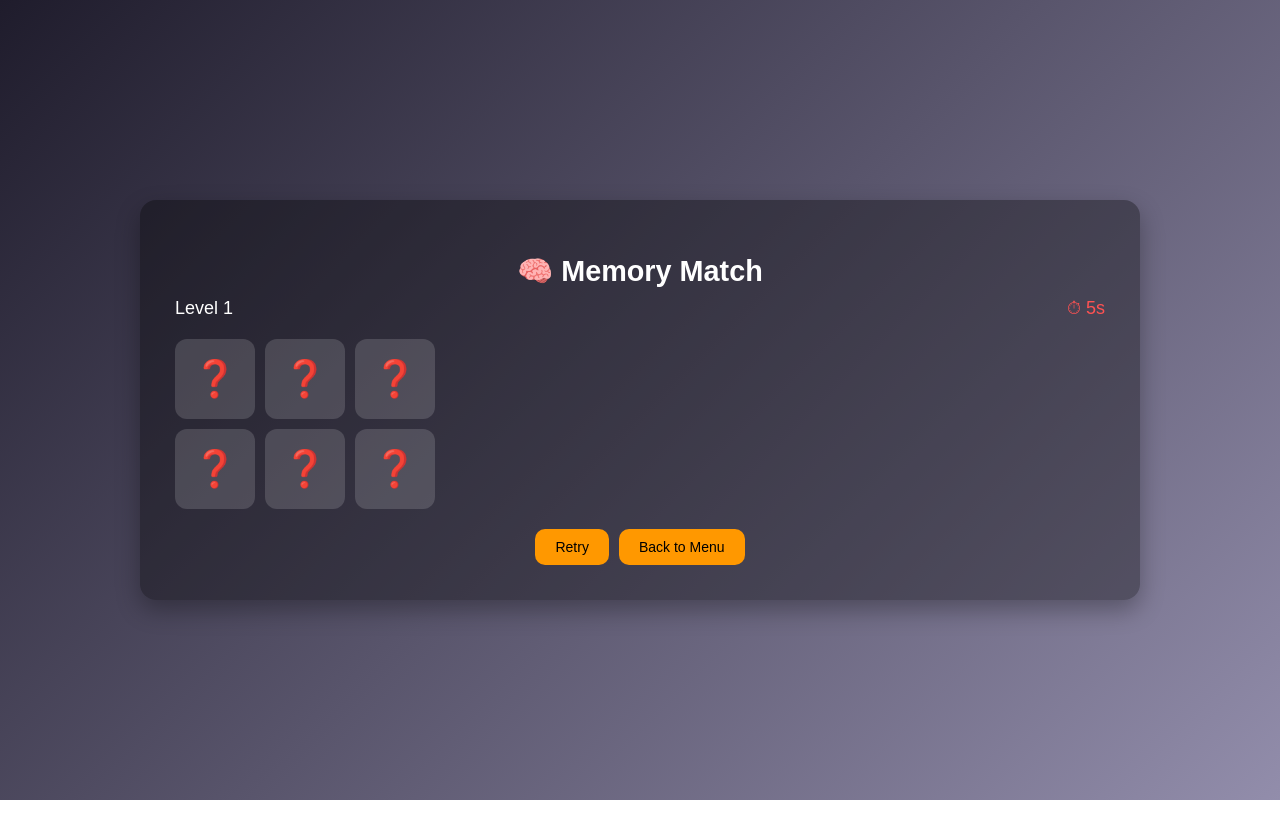
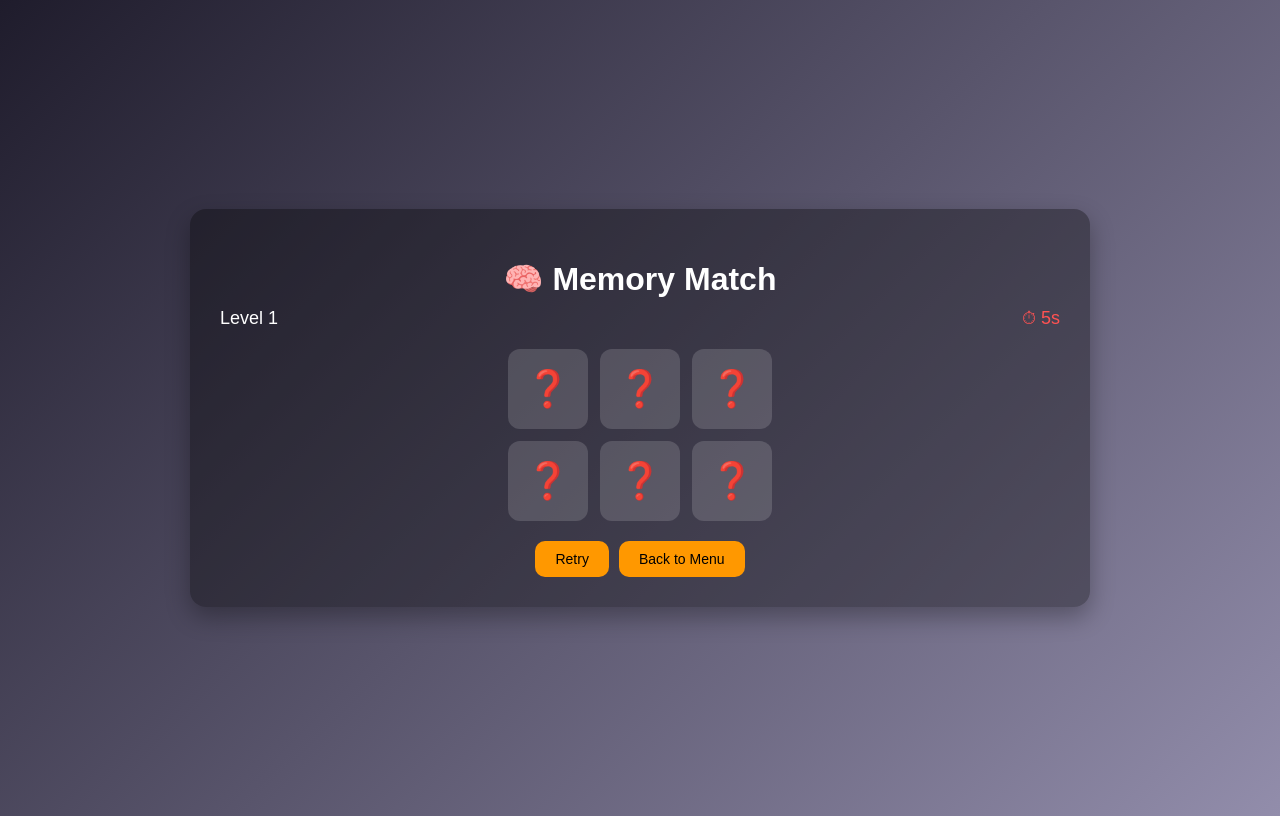
Before and after one commit to 151658ugb/test-game-reponsive-v1, a plain HTML site: page memory-game.html in a window 1280 px wide. Drawn offline with Linux system fonts and the light colour scheme.

Commit message:
Update style.css

```diff
--- a/style.css
+++ b/style.css
@@ -4,55 +4,49 @@
 }
 
 body {
-  margin: 0;
+  padding: 30px;   /* 👈 ต้องมี */
+  display: flex;
+  justify-content: center;
+  align-items: center;
   min-height: 100vh;
+  box-sizing: border-box;
   background: linear-gradient(135deg, #1f1c2c, #928dab);
-  display: flex;
-  align-items: center;
-  justify-content: center;
   color: #fff;
-  padding: 15px; /* กันจอเล็กชนขอบ */
 }
-
-/* ========================
-   CONTAINER
-======================== */
 
 .container {
   background: rgba(0, 0, 0, 0.35);
-  padding: 25px;
+  padding: 40px 60px;
   border-radius: 16px;
   text-align: center;
   box-shadow: 0 10px 25px rgba(0, 0, 0, 0.3);
-  width: 100%;
-  max-width: 600px;
 }
 
 h1 {
   margin-bottom: 10px;
-  font-size: 1.6rem;
 }
 
 p {
   margin-bottom: 25px;
   opacity: 0.9;
-  font-size: 0.95rem;
 }
-
-/* ========================
-   LEVEL BUTTONS
-======================== */
 
 .level-buttons {
   display: flex;
   flex-wrap: wrap;
-  gap: 12px;
+  gap: 15px;
   justify-content: center;
 }
+@media (min-width: 1080px) {
+    .level-buttons {
+        grid-template-columns: repeat(2, 1fr);
+    }
+}
+
 
 button {
-  padding: 12px 20px;
-  font-size: 15px;
+  padding: 14px 28px;
+  font-size: 16px;
   border: none;
   border-radius: 10px;
   cursor: pointer;
@@ -70,54 +64,46 @@ button:active {
   transform: translateY(0);
 }
 
-/* ========================
-   MEMORY GAME
-======================== */
+/* ----- Memory Game Styles ----- */
 
+.menu-container,
 .game-container {
-  text-align: center;
-  width: 100%;
+  width: min(900px, 92%);
+  margin: 40px auto;
+  padding: 30px;
+  box-sizing: border-box;
 }
 
-/* TOP BAR RESPONSIVE */
 
 .top-bar {
   display: flex;
   justify-content: space-between;
-  flex-wrap: wrap;
-  gap: 10px;
   margin-bottom: 10px;
 }
 
 .status,
 .timer {
-  font-size: 16px;
+  font-size: 18px;
 }
-
-/* ========================
-   GRID RESPONSIVE
-======================== */
 
 .grid {
   display: grid;
-  gap: 10px;
+  gap: 12px;
+  justify-content: center;
   margin: 20px auto;
-  width: 100%;
 }
 
-/* การ์ด responsive */
 .card {
-  width: 100%;
-  aspect-ratio: 1 / 1;   /* ทำให้เป็นสี่เหลี่ยมจัตุรัสเสมอ */
+  width: 80px;
+  height: 80px;
   background: rgba(255, 255, 255, 0.15);
   border-radius: 12px;
   display: flex;
   align-items: center;
   justify-content: center;
-  font-size: clamp(20px, 5vw, 36px);
+  font-size: 36px;
   cursor: pointer;
   user-select: none;
-  transition: 0.2s;
 }
 
 .card.flipped,
@@ -125,16 +111,11 @@ button:active {
   background: rgba(255, 255, 255, 0.35);
 }
 
-/* ========================
-   CONTROLS
-======================== */
-
 .controls {
   margin-top: 15px;
   display: flex;
   gap: 10px;
   justify-content: center;
-  flex-wrap: wrap;
 }
 
 .back-btn,
@@ -142,37 +123,3 @@ button:active {
   padding: 10px 20px;
   font-size: 14px;
 }
-
-/* ========================
-   BREAKPOINTS
-======================== */
-
-/* Tablet */
-@media (min-width: 600px) {
-  .container {
-    padding: 35px;
-  }
-
-  h1 {
-    font-size: 1.8rem;
-  }
-
-  .status,
-  .timer {
-    font-size: 18px;
-  }
-}
-
-/* Laptop */
-@media (min-width: 900px) {
-  .container {
-    max-width: 800px;
-  }
-}
-
-/* Desktop ใหญ่ */
-@media (min-width: 1200px) {
-  .container {
-    max-width: 1000px;
-  }
-}
```
